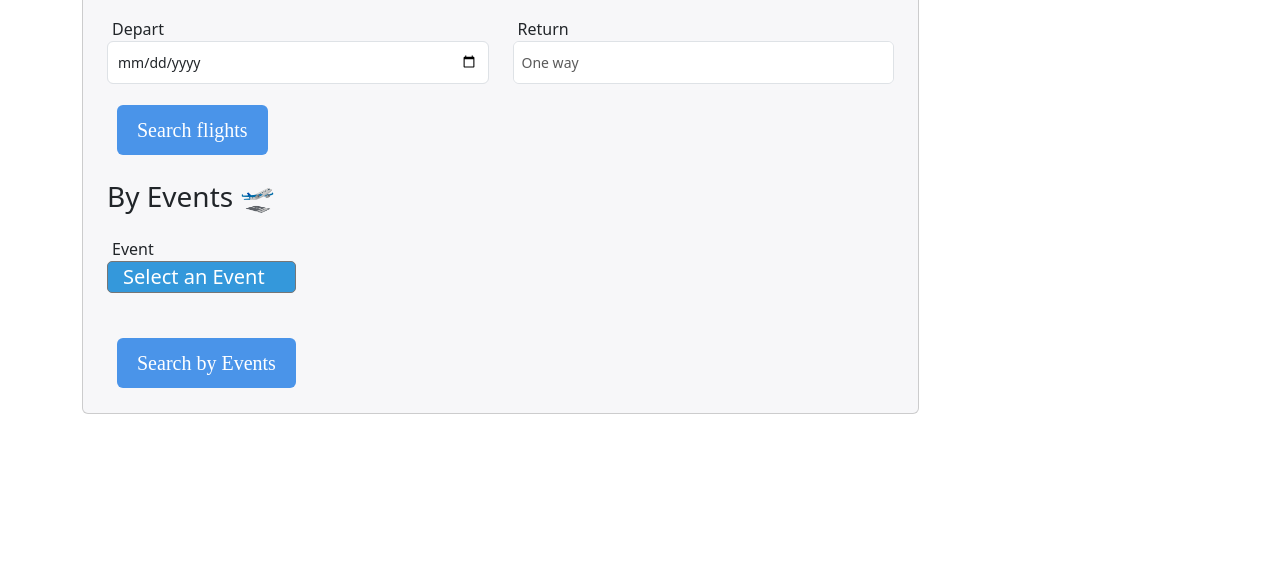
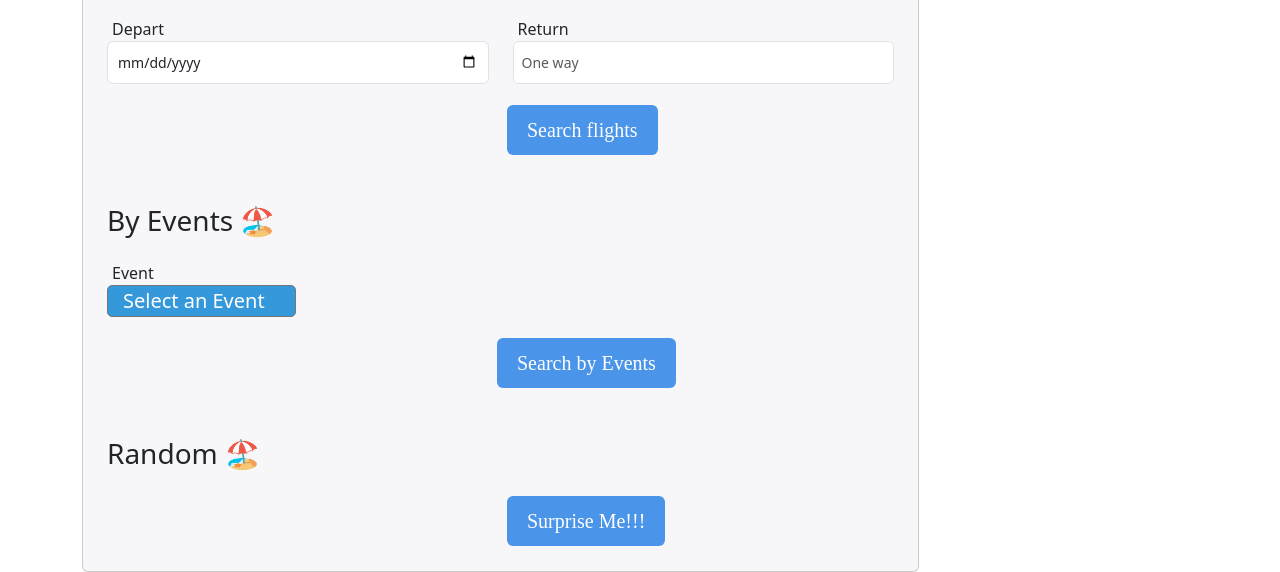
Before and after one commit to Dhruvsaini195/Minor, a plain HTML site: page index.html in a window 1280 px wide. Shown: the part 243-815 px from the top of the page. Drawn offline with nearby package versions, Linux system fonts and the light colour scheme.

Commit message:
Add files via upload

```diff
--- a/index.html
+++ b/index.html
@@ -52,12 +52,13 @@
                     </div>
                     <div class="row">
                         <div class="text-left col-auto">
-                            <button type="submit" class="btn btn-primary">Search flights</button>
+                            <button type="submit" class="btn btn-primary"style="margin-left: 400px;">Search flights</button>
                         </div>
                     </div>
                     <br>
+                    <br>
                     <div class="row">
-                        <div class="pb-3 h3 text-left">By Events &#128747;</div>
+                        <div class="pb-3 h3 text-left">By Events &#127958;</div>
                     </div>
                     <div class="row">
                         <div class="form-group col-md align-items-start flex-column">
@@ -76,10 +77,19 @@
                         </div>
                         </div>
                     </div>
+                    <div class="row">
+                        <div class="text-left col-auto">
+                            <button type="submit" class="btn btn-primary"style="margin-left: 390px;">Search by Events</button>
+                        </div>
+                    </div>
+                    <br>
                     <br>
                     <div class="row">
+                        <div class="pb-3 h3 text-left">Random &#127958;</div>
+                    </div>
+                    <div class="row">
                         <div class="text-left col-auto">
-                            <button type="submit" class="btn btn-primary">Search by Events</button>
+                            <button type="submit" class="btn btn-primary" style="margin-left: 400px;";>Surprise Me!!!</button>
                         </div>
                     </div>
                 </form>
```
